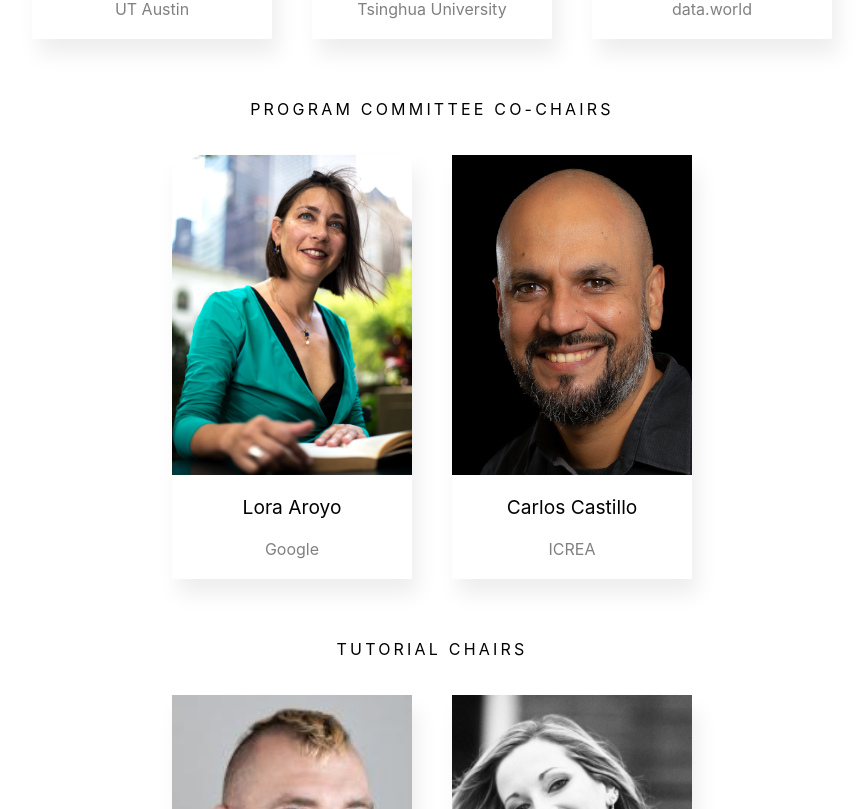
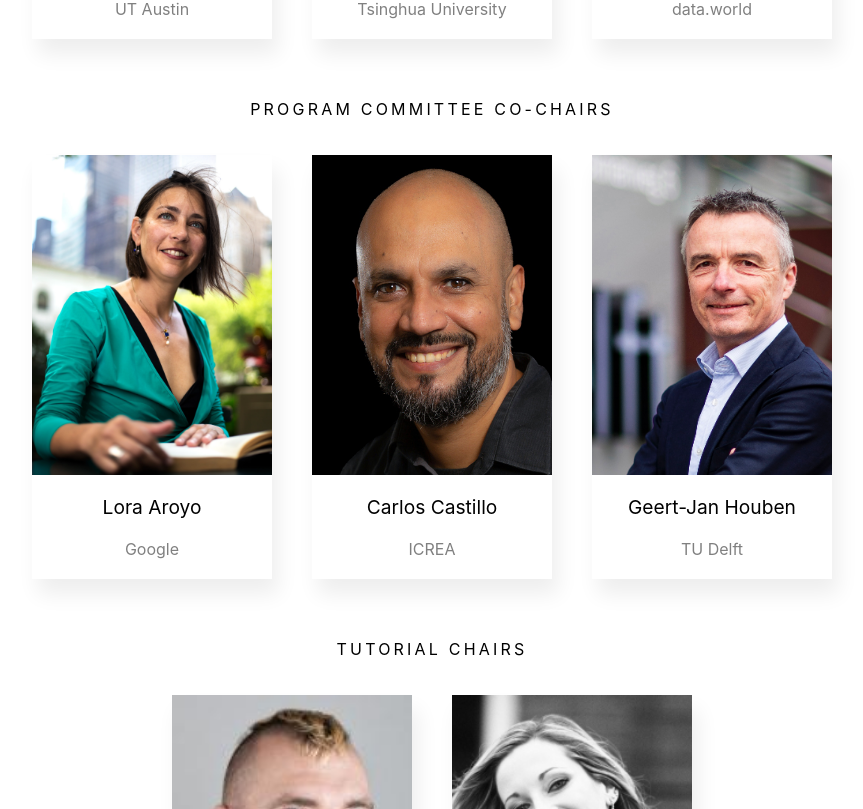
Before and after one commit to zengjilie/2023-www-conference, a Next.js app: page / in a window 1280 px wide. Shown: the part 1231-2040 px from the top of the page, without its empty margins (208-1071 px from the left). Built offline with nearby package versions, Linux system fonts and the light colour scheme.

Commit message:
updated new image

```diff
--- a/pages/index.tsx
+++ b/pages/index.tsx
@@ -153,6 +153,7 @@ const Home: NextPage = () => {
 				<div className={styles.orgSection}>
 					<OrganizerCard image="/images/committee/LoraAroyo.webp" person="Lora Aroyo" affiliation="Google" socialLink="https://lora-aroyo.org/" />
 					<OrganizerCard image="/images/committee/CarlosCastillo.webp" person="Carlos Castillo" affiliation="ICREA" socialLink="http://chato.cl/research/vitae" />
+					<OrganizerCard image="/images/committee/GeertJanHouben.jpeg" person="Geert-Jan Houben" affiliation="TU Delft" socialLink="https://www.wis.ewi.tudelft.nl/houben" />
 				</div>
 
 				<p className={styles.t2}>Tutorial Chairs</p>
@@ -170,7 +171,7 @@ const Home: NextPage = () => {
 				<p className={styles.t2}>Posters and Demos Chairs</p>
 				<div className={styles.orgSection}>
 					<OrganizerCard image="/images/committee/LorenaEtcheverry.jpeg" person="Lorena Etcheverry" affiliation="Universidad de la República de Uruguay" socialLink="https://www.researchgate.net/profile/Lorena-Etcheverry" />
-					<OrganizerCard image="/images/committee/MaríaPovedaVillalón.jpeg" person="María Poveda Villalón" affiliation="Universidad Politécnica de Madrid" socialLink="https://thepetiteontologist.wordpress.com/about/" />
+					<OrganizerCard image="/images/committee/MariaPovedaVillalon.jpeg" person="María Poveda Villalón" affiliation="Universidad Politécnica de Madrid" socialLink="https://thepetiteontologist.wordpress.com/about/" />
 				</div>
 
 				<p className={styles.t2}>W3C and Developer</p>
```
Also changed, not shown: public/images/committee/GeertJanHouben.jpeg (added), public/images/committee/MariaPovedaVillalon.jpeg (renamed from public/images/committee/MaríaPovedaVillalón.jpeg).
